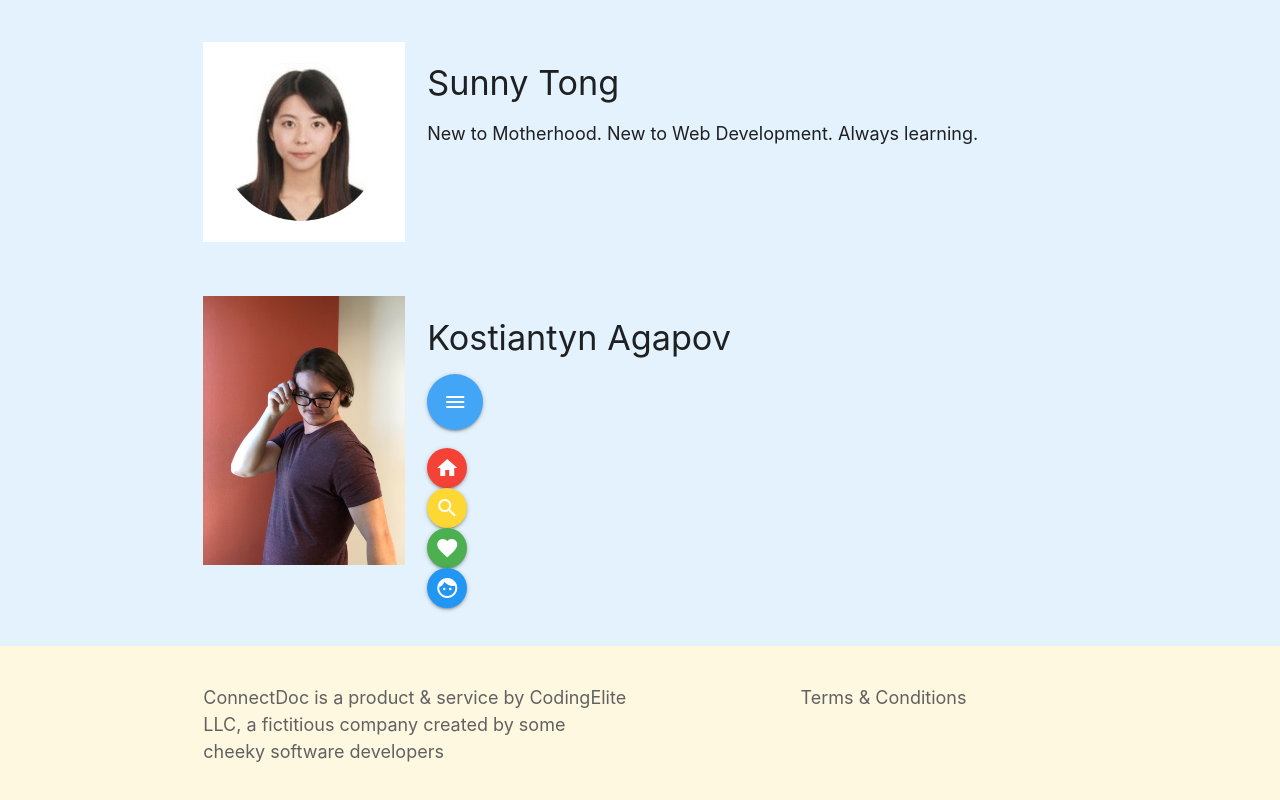
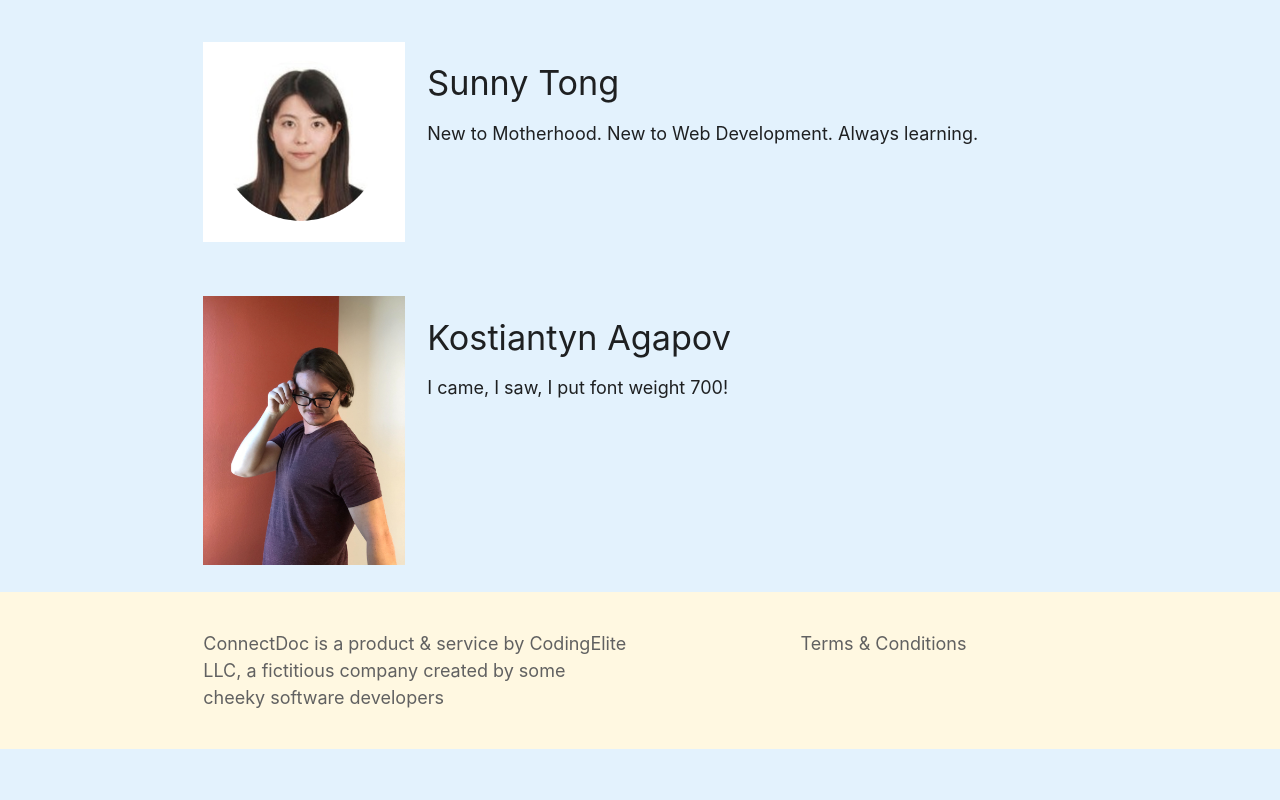
Before and after one commit to efemar/better-doctors, a plain HTML site: page contacts.html in a window 1280 px wide. Shown: the part 988-1788 px from the top of the page. After the commit the page ends 1737 px from the top, so only its background shows below. Drawn offline with nearby package versions, Linux system fonts and the light colour scheme; a web font is replaced by a local one.

Commit message:
fixed small typo with kostas class

```diff
--- a/contacts.html
+++ b/contacts.html
@@ -141,7 +141,7 @@
                         </div>
                         <div class="col s12 m9">
                             <h4>Kostiantyn Agapov</h4>
-                            <p class = "kostas>I came, I saw, I put font weight 700!</p>
+                            <p class = "kostas">I came, I saw, I put font weight 700!</p>
                         </div>
                     </div>
                 </div>
```
